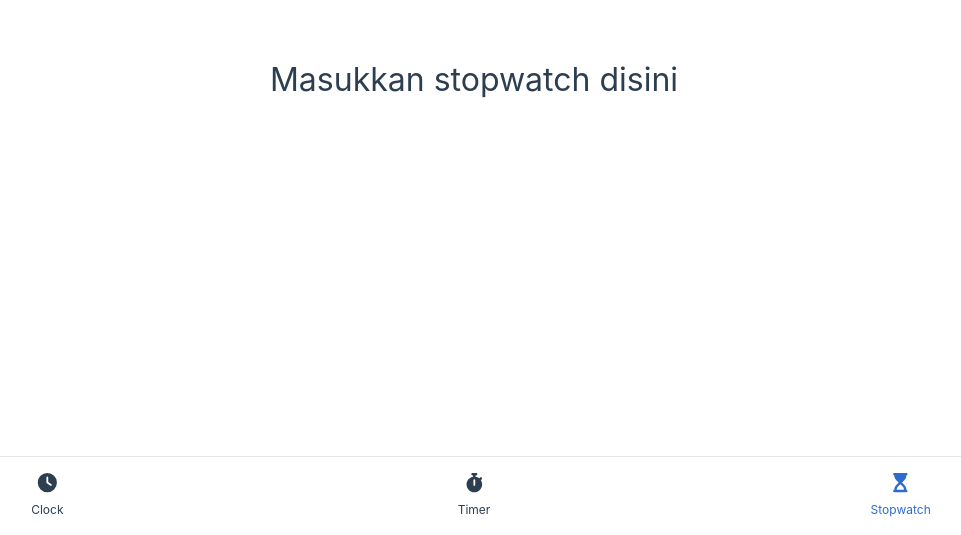
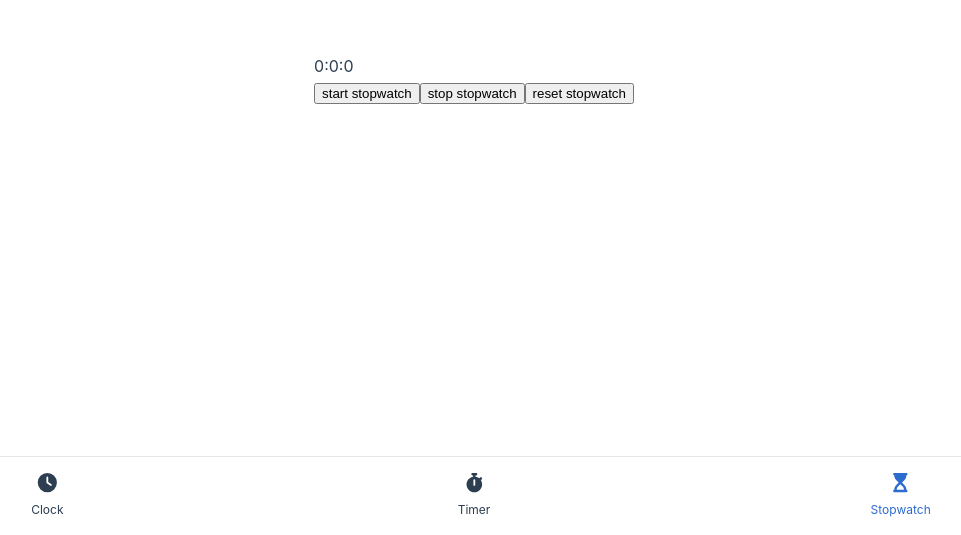
Before and after one commit to Klrfl/TellTime, a Vue app: page /stopwatch in a window 1280 px wide. Shown: the part 265-800 px from the top of the page, without its empty margins (166-1127 px from the left). Built offline with nearby package versions, Linux system fonts and the light colour scheme.

Commit message:
initial stopwatch

```diff
--- /dev/null
+++ b/src/components/StopWatch.vue
@@ -0,0 +1,73 @@
+<template>
+  <div class="stopwatch container">
+    <section class="display-container">
+      <span class="display" id="stopwatch-display"
+        >{{ minutes }}:{{ seconds }}:{{ miliSeconds }}</span
+      >
+    </section>
+
+    <section class="button-container button-container--stopwatch">
+      <button id="stopwatch-start" @click="startWatch">start stopwatch</button>
+      <button id="stopwatch-stop" @click="stopWatch">stop stopwatch</button>
+      <button id="stopwatch-reset" @click="resetWatch">reset stopwatch</button>
+    </section>
+  </div>
+</template>
+
+<script setup>
+import { ref } from "vue";
+
+let startTime = ref(0);
+let currentTime = ref(0);
+let startTimerInterval = ref(0);
+let delta = ref(0);
+let isStopped = ref(false);
+let stopTime = ref(0);
+
+const seconds = ref(0);
+const miliSeconds = ref(0);
+const minutes = ref(0);
+
+function getCurrentTime() {
+  return new Date().getTime();
+}
+
+function startWatch() {
+  if (startTime === 0) startTime.value = getCurrentTime();
+
+  // if timer was started after it stopped
+  if (isStopped.value == true) {
+    // bump up start time
+    startTime = startTime + (getCurrentTime() - stopTime);
+    isStopped = false;
+  }
+
+  startTimerInterval.value = setInterval(() => {
+    currentTime.value = getCurrentTime();
+    delta.value = new Date(currentTime.value - startTime.value);
+
+    // format the numbers
+    minutes.value = delta.getMinutes();
+    seconds.value = delta.getSeconds();
+    miliSeconds.value = delta.getMilliseconds();
+  });
+}
+
+// function stopWatch() {
+//   clearInterval(startTimerInterval);
+//   if (isStopped || isStopped == null || isStopped == false) isStopped = true;
+//   stopTime = getCurrentTime();
+// }
+
+// function resetWatch() {
+//   clearInterval(startTimerInterval);
+//   startTime =
+//     isStopped =
+//     currentTime =
+//     delta =
+//     second =
+//     miliSecond =
+//     minute =
+//       null;
+// }
+</script>
--- a/src/views/StopwatchView.vue
+++ b/src/views/StopwatchView.vue
@@ -1,8 +1,12 @@
 <template>
   <main>
-    <h1>Masukkan stopwatch disini</h1>
+    <StopWatch></StopWatch>
   </main>
 </template>
+
+<script setup>
+import StopWatch from "@/components/StopWatch.vue";
+</script>
 
 <style>
 @media (min-width: 1024px) {
```
